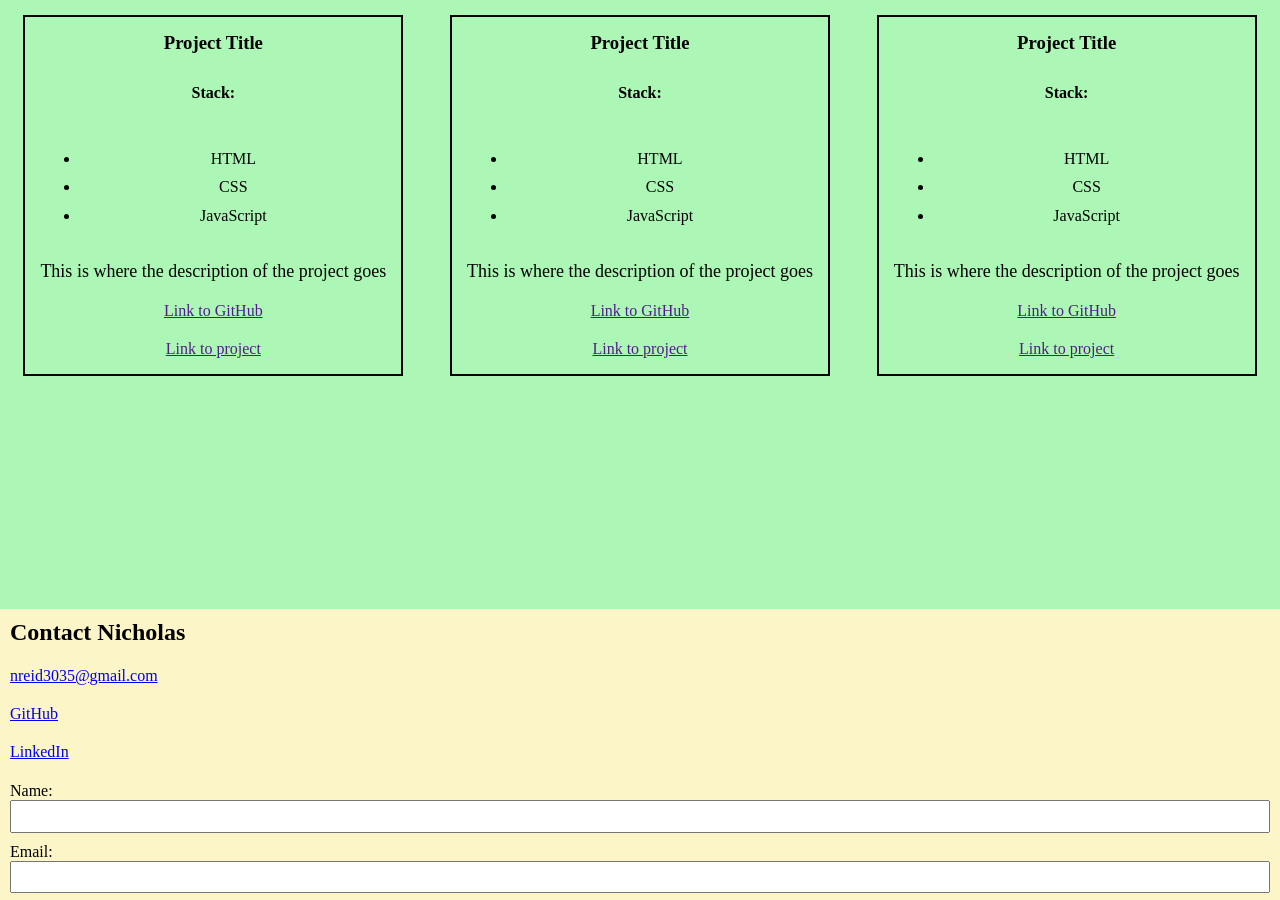
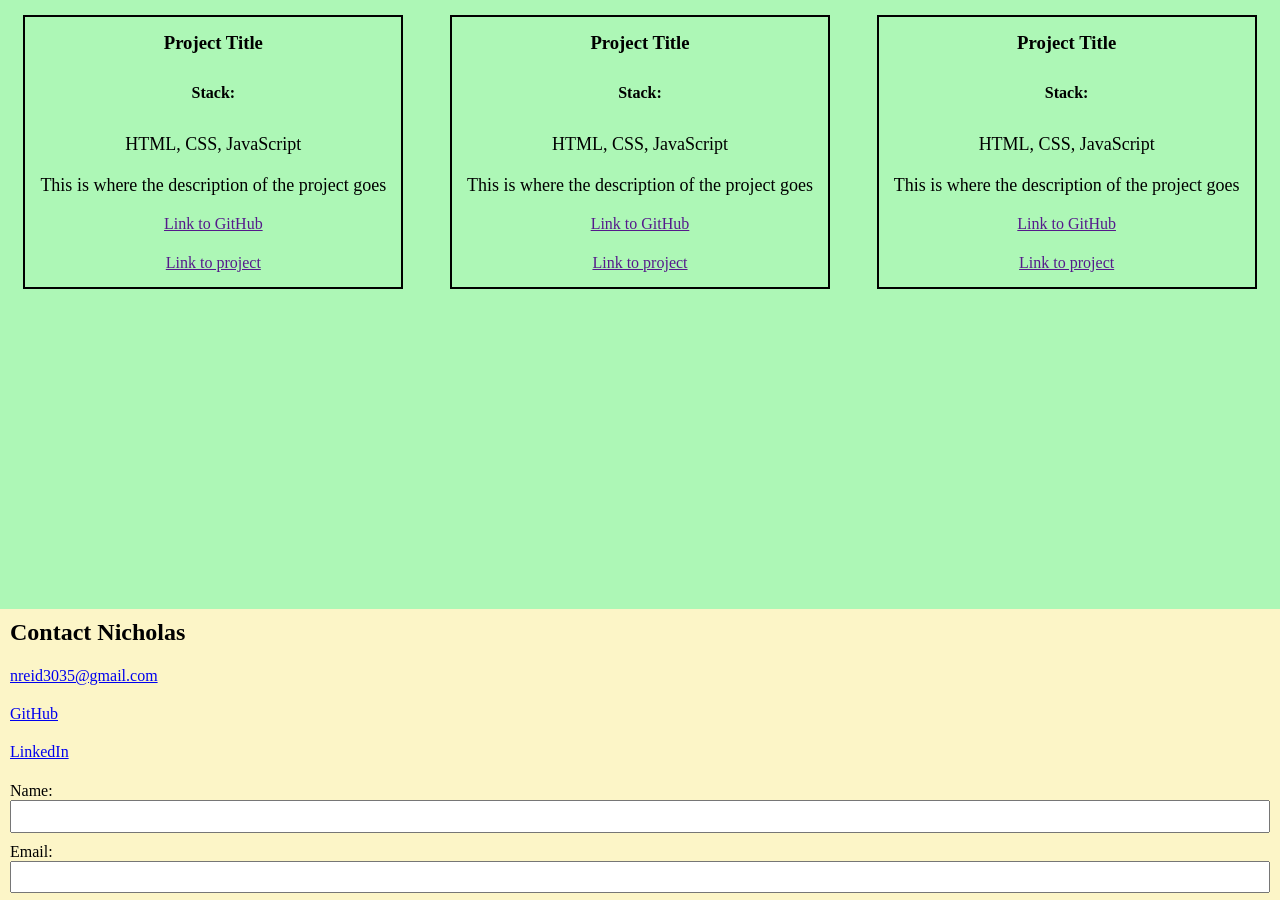
Before and after one commit to nreid3035/completePortfolio, a plain HTML site: page index.html in a window 1280 px wide. Shown: the part 1500-2400 px from the top of the page. Drawn offline with nearby package versions, Linux system fonts and the light colour scheme.

Commit message:
Update index.html

```diff
--- a/index.html
+++ b/index.html
@@ -82,11 +82,7 @@
           <div class="project">
             <h3>Project Title</h3>
             <h4>Stack:</h4>
-              <ul>
-                  <li>HTML</li>
-                  <li>CSS</li>
-                  <li>JavaScript</li>
-              </ul>
+              <p>HTML, CSS, JavaScript</p>
             <p>This is where the description of the project goes</p>
             <a href="">Link to GitHub</a>
             <a href="">Link to project</a>
@@ -95,11 +91,7 @@
           <div class="project">
             <h3>Project Title</h3>
             <h4>Stack:</h4>
-              <ul>
-                  <li>HTML</li>
-                  <li>CSS</li>
-                  <li>JavaScript</li>
-              </ul>
+              <p>HTML, CSS, JavaScript</p>
             <p>This is where the description of the project goes</p>
             <a href="">Link to GitHub</a>
             <a href="">Link to project</a>
@@ -108,11 +100,7 @@
           <div class="project">
             <h3>Project Title</h3>
             <h4>Stack:</h4>
-              <ul>
-                  <li>HTML</li>
-                  <li>CSS</li>
-                  <li>JavaScript</li>
-              </ul>
+              <p>HTML, CSS, JavaScript</p>
             <p>This is where the description of the project goes</p>
             <a href="">Link to GitHub</a>
             <a href="">Link to project</a>
```
